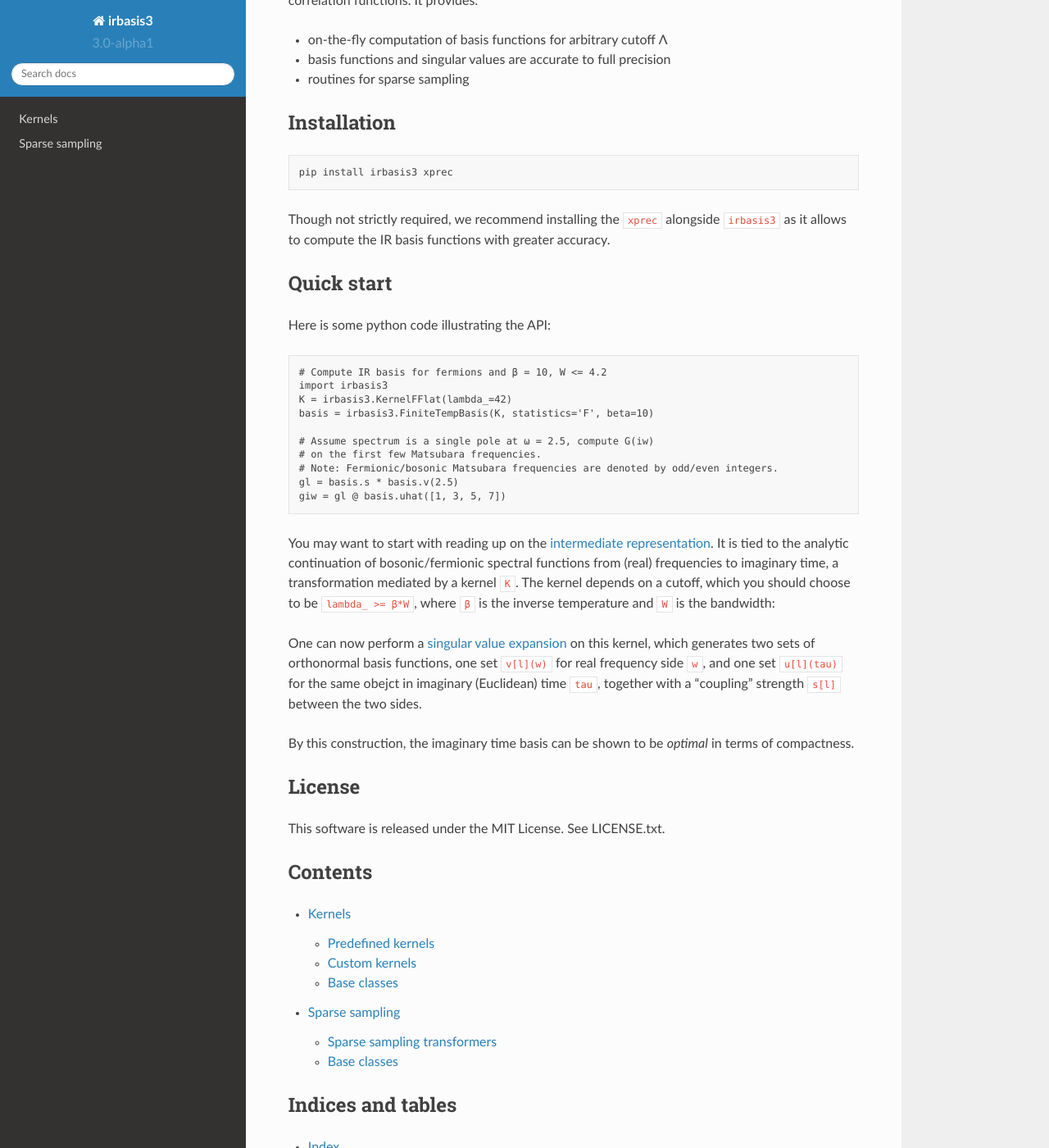
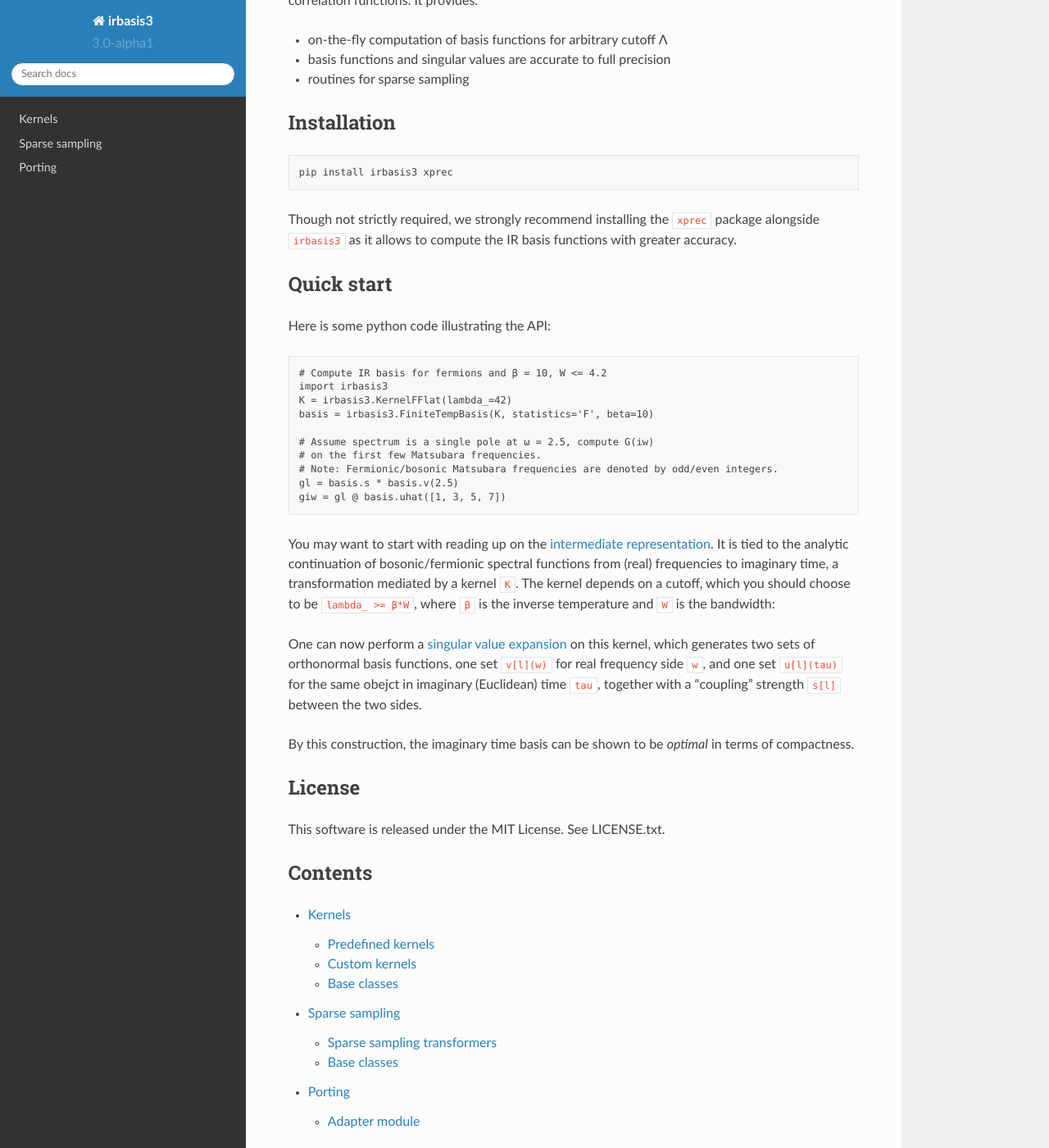
Before and after one commit to SpM-lab/sparse-ir, a Sphinx documentation site: the page built from doc/index.md, in a window 1280 px wide and 1400 px high, scrolled down 232 px. Shown: the whole window at 82% size. Built offline with Sphinx 7.4.7 and the Read the Docs theme 2.0.0, drawn with Linux system fonts in a browser that asks for light colours.

Commit message:
Add porting guide.

````diff
--- a/README.md
+++ b/README.md
@@ -12,9 +12,9 @@
 
     pip install irbasis3 xprec
 
-Though not strictly required, we recommend installing the `xprec` alongside
-`irbasis3` as it allows to compute the IR basis functions with greater
-accuracy.
+Though not strictly required, we strongly recommend installing the `xprec`
+package alongside `irbasis3` as it allows to compute the IR basis functions
+with greater accuracy.
 
 Quick start
 -----------
--- a/doc/index.md
+++ b/doc/index.md
@@ -10,6 +10,7 @@
 
    kernels
    sampling
+   porting
 ```
 
 Indices and tables
````
Also changed, not shown: doc/porting.md (added, +39 -0 lines).
